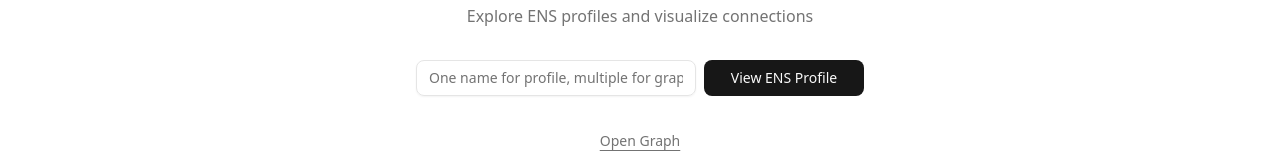
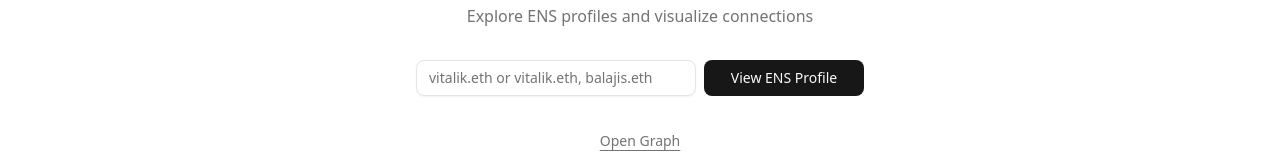
Before and after one commit to souvikmishra/ens-social-graph, a Next.js app: page / in a window 1280 px wide. Shown: the part 352-505 px from the top of the page. Built offline with nearby package versions, Linux system fonts and the light colour scheme.

Commit message:
chore: update homepage input placeholder text

```diff
--- a/src/app/page.tsx
+++ b/src/app/page.tsx
@@ -103,7 +103,7 @@
                 setEnsInput(e.target.value);
                 if (error) setError(null);
               }}
-              placeholder="One name for profile, multiple for graph (e.g. vitalik.eth, balajis.eth)"
+              placeholder="vitalik.eth or vitalik.eth, balajis.eth"
               className="flex-1"
             />
             <Button type="submit" disabled={validating} className="min-w-[160px]">
```
